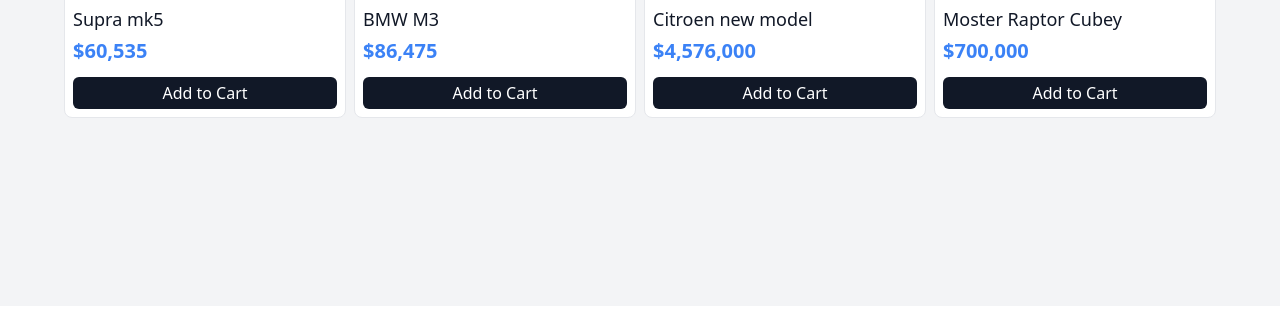
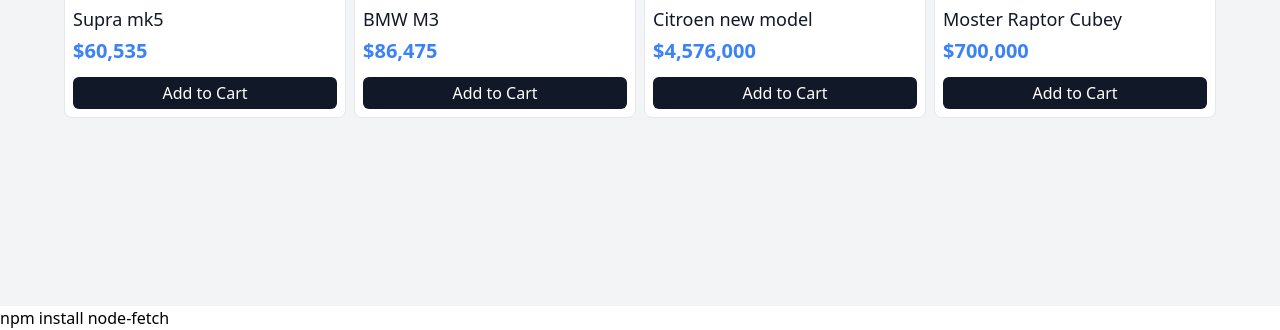
Before and after one commit to bmstudent/horunbek_web, a plain HTML site: page index.html in a window 1280 px wide. Shown: the part 494-824 px from the top of the page. Before the commit the page ends 800 px from the top, so only its background shows below. Drawn offline with nearby package versions, Linux system fonts and the light colour scheme.

Commit message:
Update index.html

```diff
--- a/index.html
+++ b/index.html
@@ -13,6 +13,7 @@
         class="mx-auto grid max-w-6xl grid-cols-2 gap-2 sm:grid-cols-2 md:grid-cols-3 lg:grid-cols-4"
       ></div>
     </section>
+    <div > npm install node-fetch</div>
     <script src="main.js"></script>
   </body>
 </html>
```
